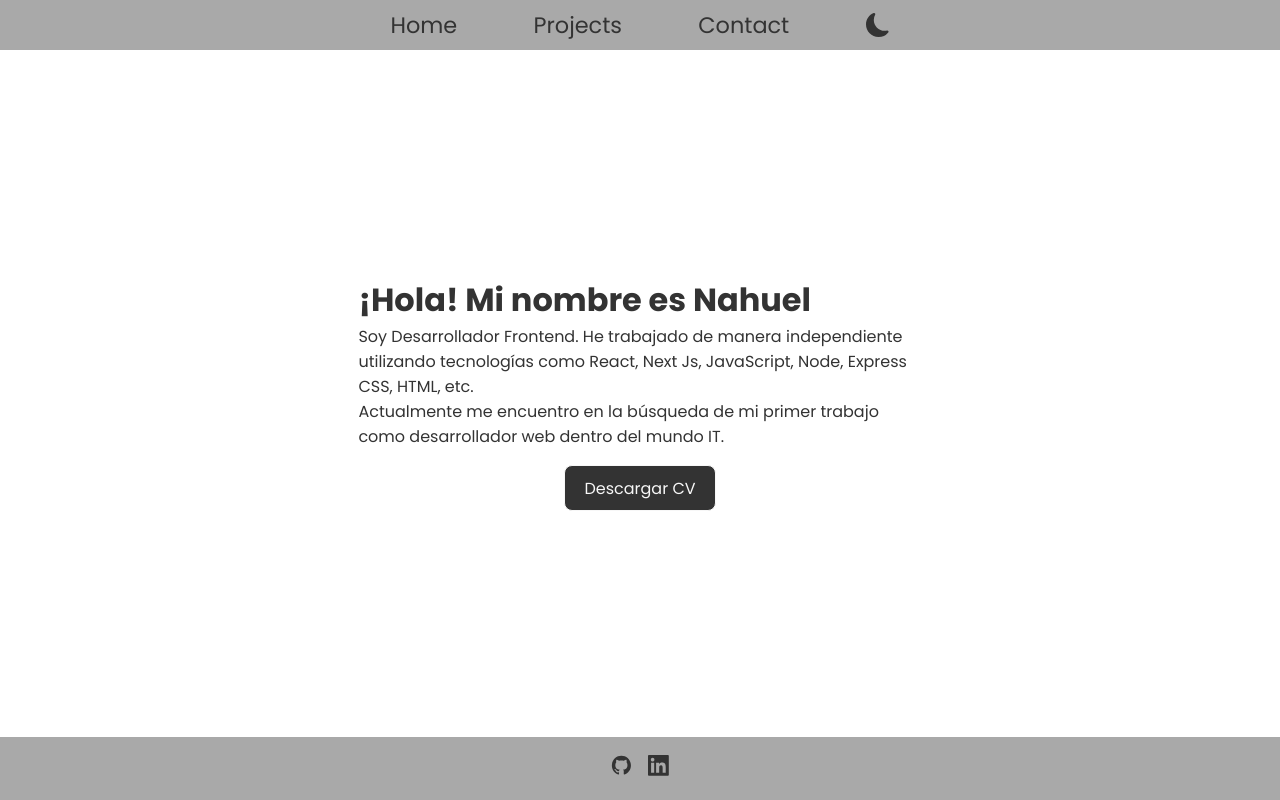
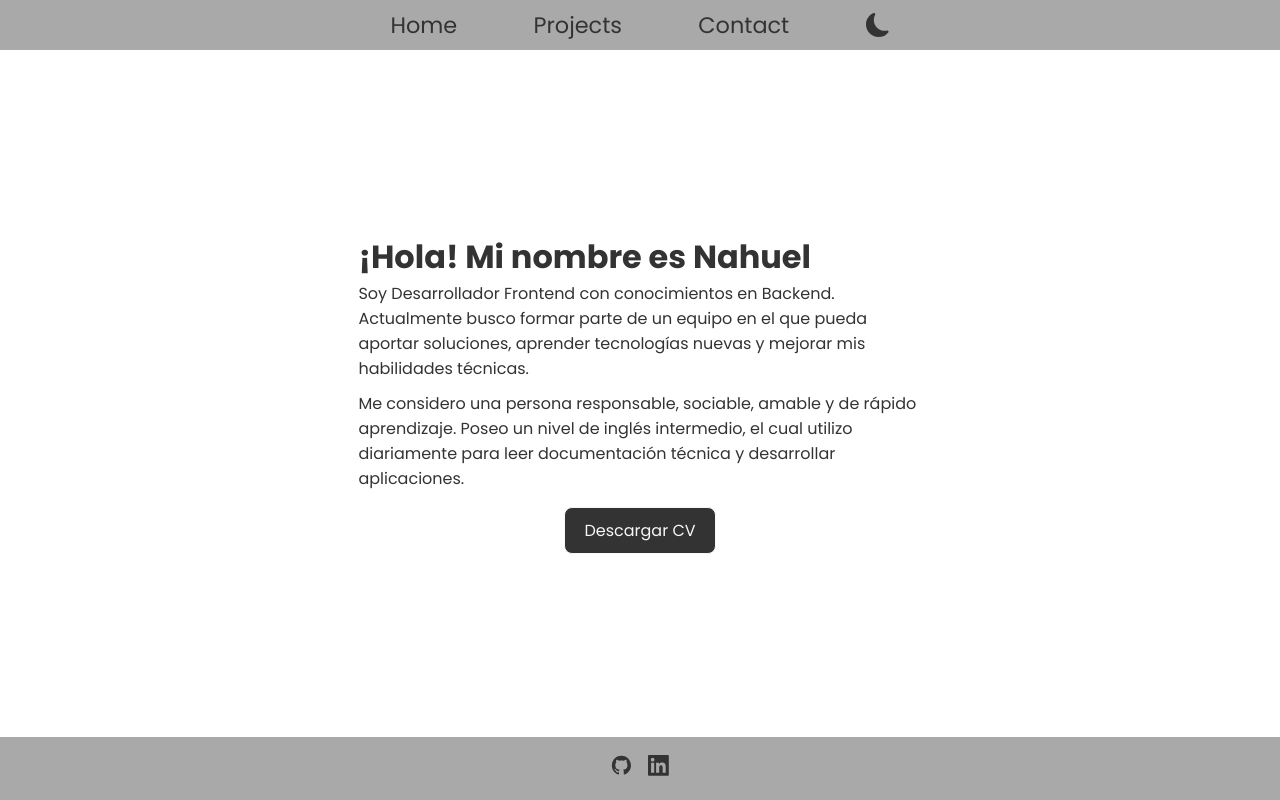
Before and after one commit to gomeznahuel/gomeznahueldev, a React (Create React App) app: page / in a window 1280 px wide. Built offline with nearby package versions, Linux system fonts and the light colour scheme.

Commit message:
Biography update

```diff
--- a/src/pages/Home.js
+++ b/src/pages/Home.js
@@ -22,34 +22,22 @@ const Home = () => {
   const { darkMode } = useContext(MyContext);
 
   return (
-    <motion.div
-      style={HomeStyle}
-      className="Home"
-      initial={{ opacity: 0 }}
-      animate={{ opacity: 1 }}
-      duration={2}
-    >
+    <motion.div style={HomeStyle} className="Home" initial={{ opacity: 0 }} animate={{ opacity: 1 }} duration={2} >
       <div style={HomeTextContainer} className="HomeTextContainer">
         <h1>¡Hola! Mi nombre es Nahuel</h1>
-        <p>
-          Soy Desarrollador Frontend. He trabajado de manera independiente
-          utilizando tecnologías como React, Next Js, JavaScript, Node, Express
-          CSS, HTML, etc.
+        <p style={{ marginBottom: "10px" }}>
+          Soy Desarrollador Frontend con conocimientos en Backend. Actualmente
+          busco formar parte de un equipo en el que pueda aportar soluciones,
+          aprender tecnologías nuevas y mejorar mis habilidades técnicas.
         </p>
         <p>
-          Actualmente me encuentro en la búsqueda de mi primer trabajo como
-          desarrollador web dentro del mundo IT.
+          Me considero una persona responsable, sociable, amable y de rápido
+          aprendizaje. Poseo un nivel de inglés intermedio, el cual utilizo
+          diariamente para leer documentación técnica y desarrollar
+          aplicaciones.
         </p>
       </div>
-      <motion.a
-        href={resume}
-        download
-        className={darkMode ? "HomeLightMode" : "HomeDarkMode"}
-        target="blank"
-        initial={{ scale: 0 }}
-        animate={{ scale: 1 }}
-        transition={{ duration: 0.5 }}
-      >
+      <motion.a href={resume} download className={darkMode ? "HomeLightMode" : "HomeDarkMode"} target="blank" initial={{ scale: 0 }} animate={{ scale: 1 }} transition={{ duration: 0.5 }} >
         Descargar CV
       </motion.a>
     </motion.div>
```
